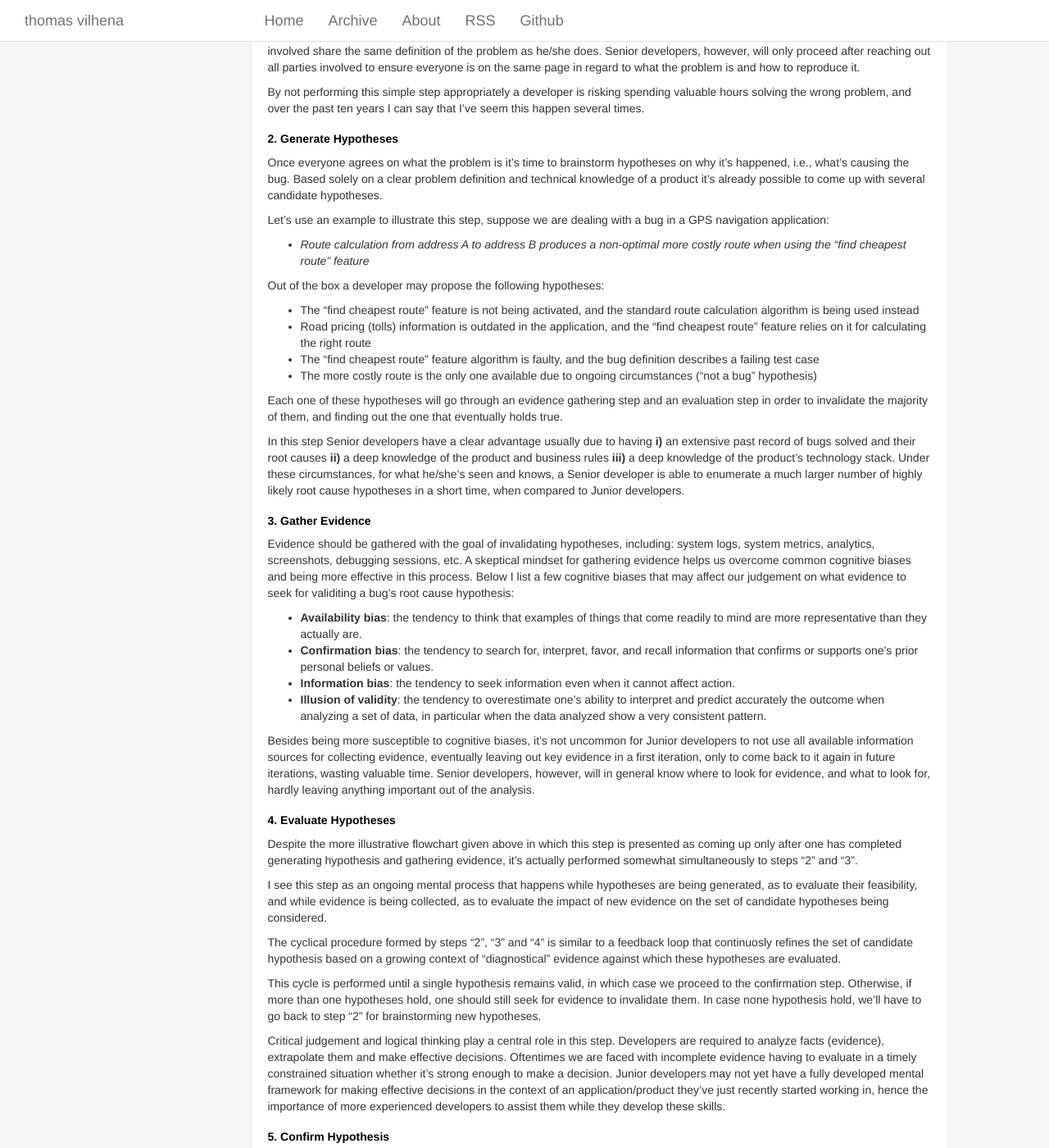
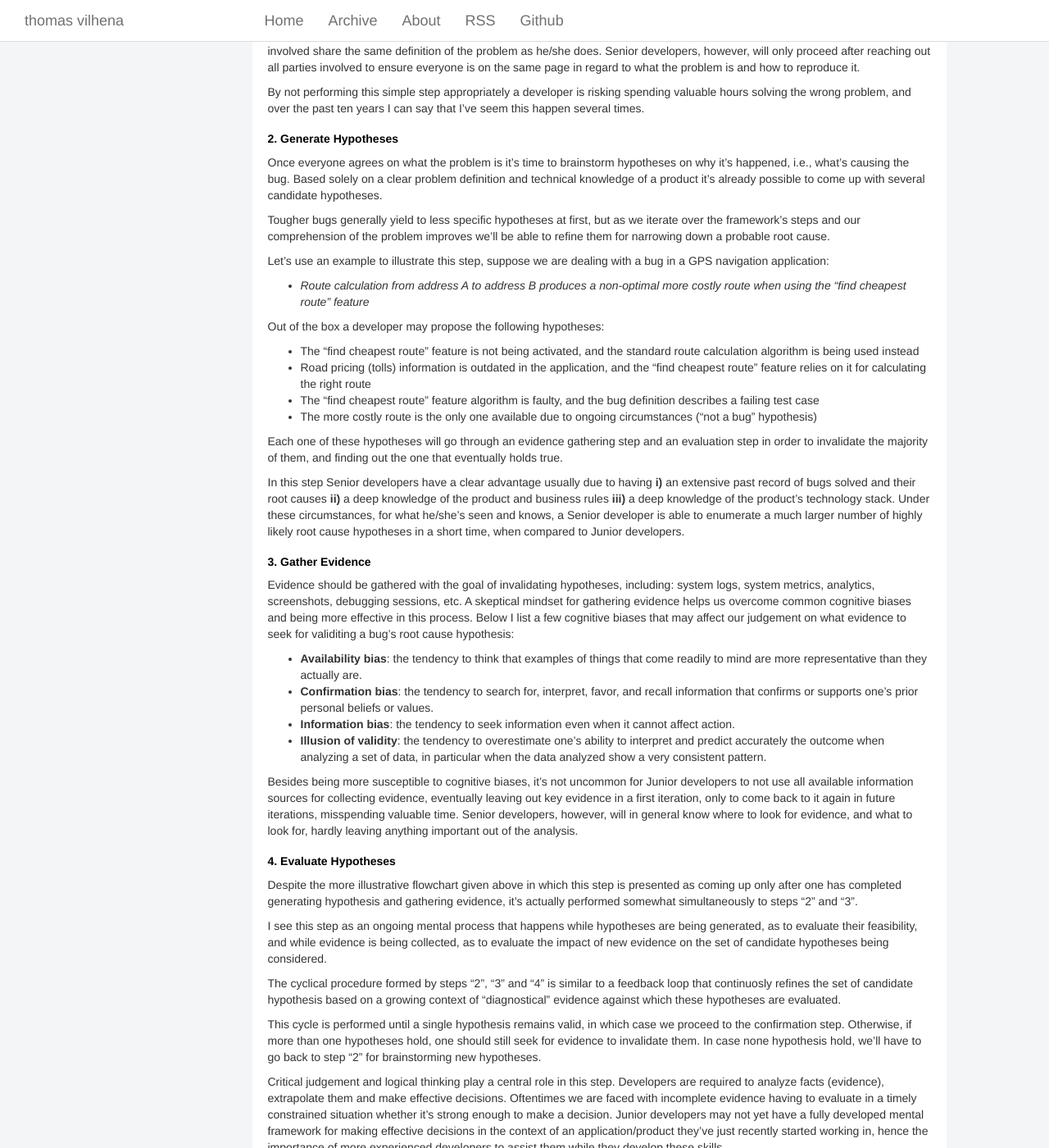
Before and after one commit to TCGV/blog, a Jekyll site: the page built from _posts/2020-07-05-a-framework-for-investigating-bugs.md, in a window 1280 px wide and 1400 px high, scrolled down 1632 px. Shown: the whole window at 82% size. Built offline with Jekyll 4.4.1, drawn with Linux system fonts in a browser that asks for light colours.

Commit message:
Update 2020-07-05-a-framework-for-investigating-bugs.md

```diff
--- a/_posts/2020-07-05-a-framework-for-investigating-bugs.md
+++ b/_posts/2020-07-05-a-framework-for-investigating-bugs.md
@@ -50,6 +50,8 @@ By not performing this simple step appropriately a developer is risking spending
 
 Once everyone agrees on what the problem is it's time to brainstorm hypotheses on why it's happened, i.e., what's causing the bug. Based solely on a clear problem definition and technical knowledge of a product it's already possible to come up with several candidate hypotheses.
 
+Tougher bugs generally yield to less specific hypotheses at first, but as we iterate over the framework's steps and our comprehension of the problem improves we'll be able to refine them for narrowing down a probable root cause.
+
 Let's use an example to illustrate this step, suppose we are dealing with a bug in a GPS navigation application:
 
 * <i>Route calculation from address A to address B produces a non-optimal more costly route when using the "find cheapest route" feature</i>
@@ -74,7 +76,7 @@ Evidence should be gathered with the goal of invalidating hypotheses, including:
 * <b>Information bias</b>: the tendency to seek information even when it cannot affect action.
 * <b>Illusion of validity</b>: the tendency to overestimate one's ability to interpret and predict accurately the outcome when analyzing a set of data, in particular when the data analyzed show a very consistent pattern.
 
-Besides being more susceptible to cognitive biases, it's not uncommon for Junior developers to not use all available information sources for collecting evidence, eventually leaving out key evidence in a first iteration, only to come back to it again in future iterations, wasting valuable time. Senior developers, however, will in general know where to look for evidence, and what to look for, hardly leaving anything important out of the analysis.
+Besides being more susceptible to cognitive biases, it's not uncommon for Junior developers to not use all available information sources for collecting evidence, eventually leaving out key evidence in a first iteration, only to come back to it again in future iterations, misspending valuable time. Senior developers, however, will in general know where to look for evidence, and what to look for, hardly leaving anything important out of the analysis.
 
 <h2>4. Evaluate Hypotheses</h2>
 
```
